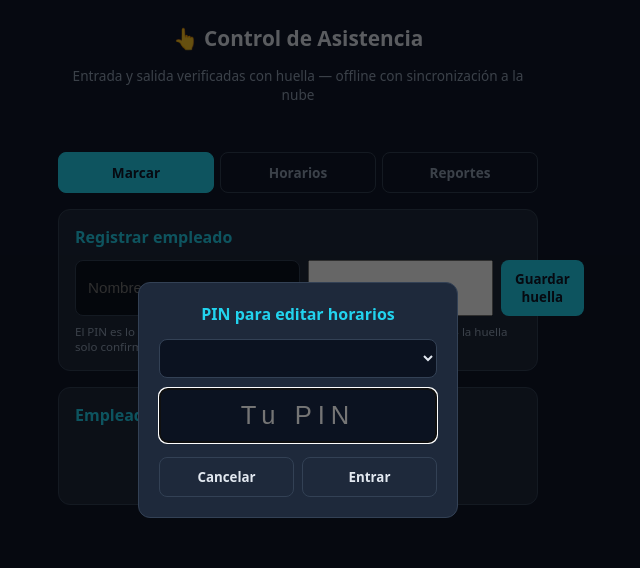
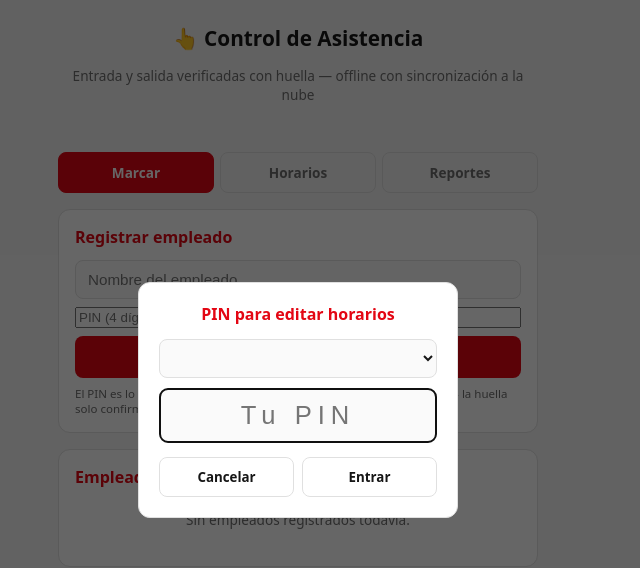
Before and after one commit to billioG/horarios, a plain HTML site: page index.html in a window 1280 px wide. Both pictures are taken after a click on the button "Horarios". Shown: the whole page, without its empty margins (342-982 px from the left). Drawn offline with Linux system fonts and the light colour scheme; no server answers.

Commit message:
Add files via upload

```diff
--- a/styles.css
+++ b/styles.css
@@ -1,12 +1,15 @@
 :root {
-  --bg: #0f172a;
-  --panel: #1e293b;
-  --border: #334155;
-  --text: #e2e8f0;
-  --muted: #94a3b8;
-  --acento: #22d3ee;
-  --verde: #4ade80;
-  --rojo: #f87171;
+  /* Paleta de marca PACA CENTRAL: rojo / negro / blanco. */
+  --bg: #f4f4f4;
+  --panel: #ffffff;
+  --input-bg: #fafafa;
+  --border: #e0e0e0;
+  --text: #161616;
+  --muted: #6e6e6e;
+  --acento: #e30613;
+  --acento-texto: #ffffff;
+  --verde: #16a34a;
+  --rojo: #e30613;
 }
 
 * { box-sizing: border-box; }
@@ -54,6 +57,7 @@ h1 {
 
 #form-nuevo {
   display: flex;
+  flex-direction: column;
   gap: 8px;
 }
 
@@ -62,7 +66,7 @@ input[type="text"] {
   padding: 10px 12px;
   border-radius: 8px;
   border: 1px solid var(--border);
-  background: #0b1220;
+  background: var(--input-bg);
   color: var(--text);
   font-size: 0.95rem;
 }
@@ -73,7 +77,7 @@ button {
 }
 
 #form-nuevo input[type="tel"] {
-  flex: 0 0 130px;
+  width: 100%;
 }
 
 .nota-pin {
@@ -83,11 +87,12 @@ button {
 }
 
 #form-nuevo button {
-  padding: 10px 14px;
+  width: 100%;
+  padding: 12px 14px;
   border-radius: 8px;
   border: none;
   background: var(--acento);
-  color: #0f172a;
+  color: var(--acento-texto);
   font-weight: 600;
 }
 
@@ -139,7 +144,7 @@ button {
   border: none;
   font-size: 1rem;
   font-weight: 600;
-  color: #0f172a;
+  color: var(--acento-texto);
 }
 
 .btn-marcar.entrada { background: var(--verde); }
@@ -152,7 +157,7 @@ button {
   text-align: center;
   color: var(--verde);
   font-size: 0.85rem;
-  background: rgba(74, 222, 128, 0.1);
+  background: rgba(22, 163, 74, 0.1);
   border-radius: 8px;
 }
 
@@ -193,8 +198,8 @@ button {
   padding: 8px;
   border-radius: 8px;
 }
-.estado.ok { background: rgba(74, 222, 128, 0.15); color: var(--verde); }
-.estado.error { background: rgba(248, 113, 113, 0.15); color: var(--rojo); }
+.estado.ok { background: rgba(22, 163, 74, 0.12); color: var(--verde); }
+.estado.error { background: rgba(227, 6, 19, 0.1); color: var(--rojo); }
 .estado.info { color: var(--muted); }
 
 /* ---- tabs ---- */
@@ -215,7 +220,7 @@ button {
 }
 .tab-btn.activa {
   background: var(--acento);
-  color: #0f172a;
+  color: var(--acento-texto);
   border-color: var(--acento);
 }
 .tab-panel { display: none; }
@@ -238,7 +243,7 @@ button {
   padding: 10px;
   border-radius: 8px;
   border: 1px solid var(--border);
-  background: #0b1220;
+  background: var(--input-bg);
   color: var(--text);
   margin-bottom: 12px;
 }
@@ -256,7 +261,7 @@ button {
   padding: 6px;
   border-radius: 6px;
   border: 1px solid var(--border);
-  background: #0b1220;
+  background: var(--input-bg);
   color: var(--text);
   min-width: 0;
 }
@@ -276,7 +281,7 @@ button {
   border-radius: 8px;
   border: none;
   background: var(--acento);
-  color: #0f172a;
+  color: var(--acento-texto);
   font-weight: 600;
 }
 
@@ -293,7 +298,7 @@ button {
   padding: 8px;
   border-radius: 8px;
   border: 1px solid var(--border);
-  background: #0b1220;
+  background: var(--input-bg);
   color: var(--text);
 }
 .filtros-reporte button {
@@ -302,7 +307,7 @@ button {
   border-radius: 8px;
   border: none;
   background: var(--acento);
-  color: #0f172a;
+  color: var(--acento-texto);
   font-weight: 600;
 }
 .cabecera-reporte, .fila-reporte {
@@ -367,7 +372,7 @@ button {
   padding: 12px;
   border-radius: 8px;
   border: 1px solid var(--border);
-  background: #0b1220;
+  background: var(--input-bg);
   color: var(--text);
   margin-bottom: 14px;
 }
@@ -376,7 +381,7 @@ button {
   padding: 10px;
   border-radius: 8px;
   border: 1px solid var(--border);
-  background: #0b1220;
+  background: var(--input-bg);
   color: var(--text);
   margin-bottom: 10px;
 }
@@ -395,7 +400,7 @@ button {
 }
 #modal-pin-confirmar {
   background: var(--acento);
-  color: #0f172a;
+  color: var(--acento-texto);
   border-color: var(--acento);
 }
 
--- a/sw.js
+++ b/sw.js
@@ -1,4 +1,4 @@
-const CACHE = 'asistencia-v7';
+const CACHE = 'asistencia-v8';
 const ARCHIVOS = [
   './',
   './index.html',
```
Also changed, not shown: pc.jpg (added).
